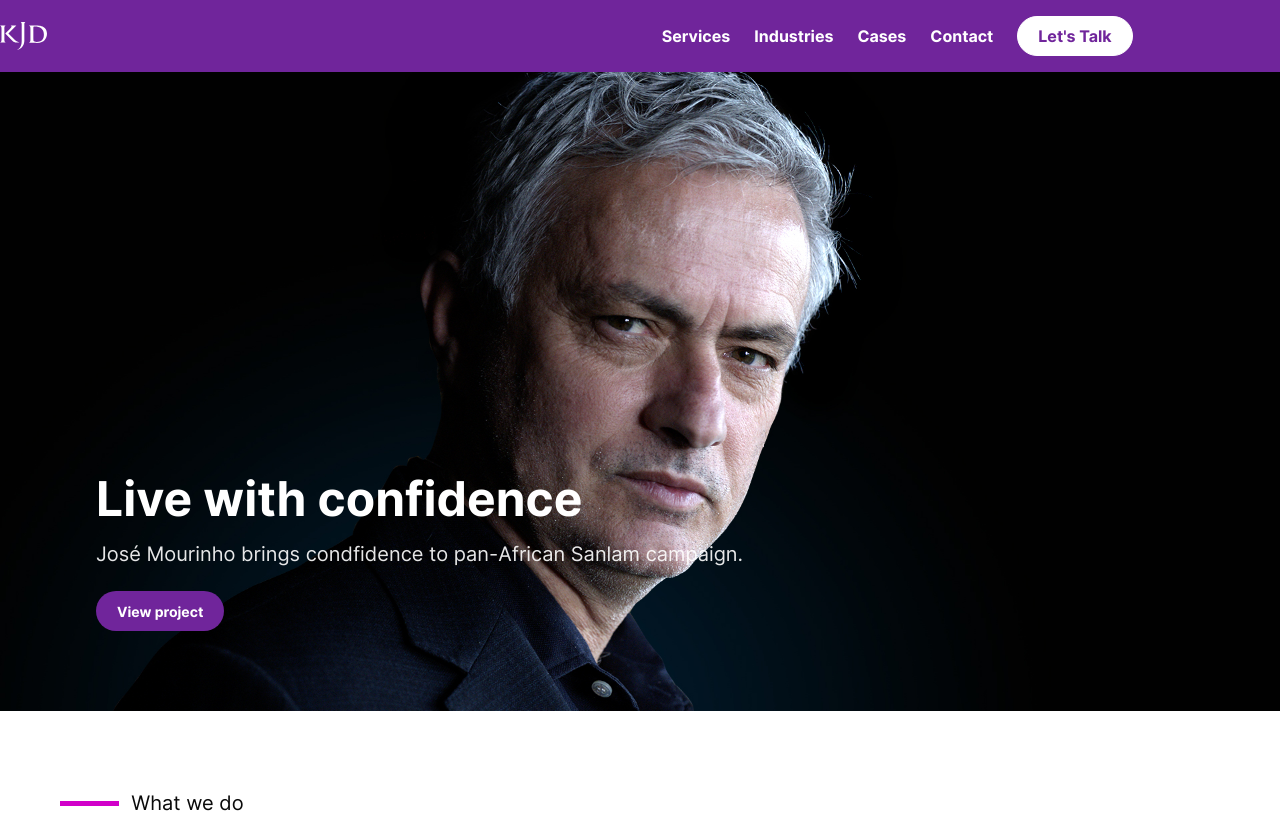
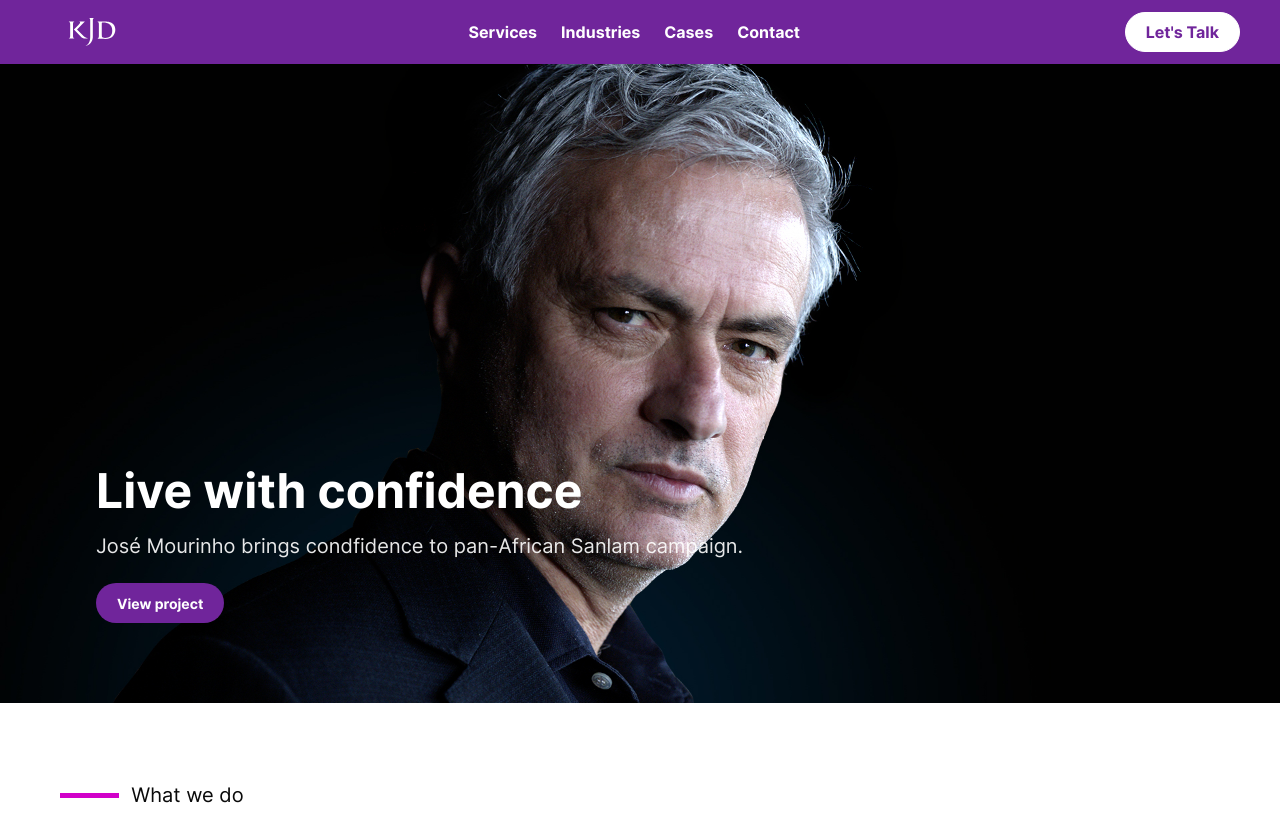
Before and after one commit to BenjaminOsmers/king-james, a React (Create React App) app: page / in a window 1280 px wide. Shown: the top 813 px of the page. Built offline with nearby package versions, Linux system fonts and the light colour scheme.

Commit message:
💄  Updated navbar spacing

```diff
--- a/public/index.html
+++ b/public/index.html
@@ -24,7 +24,7 @@
       work correctly both with client-side routing and a non-root public URL.
       Learn how to configure a non-root public URL by running `npm run build`.
     -->
-    <title>React App</title>
+    <title>King James Group</title>
   </head>
   <body>
     <noscript>You need to enable JavaScript to run this app.</noscript>
--- a/src/components/Hero/Hero.js
+++ b/src/components/Hero/Hero.js
@@ -9,10 +9,7 @@ const Hero = () => {
 
   return (
     <section className="hero is-primary is-large">
-      <div
-        className="hero-head"
-        style={{ backgroundColor: "rgba(112, 37, 155, 1)" }}
-      >
+      <div className="hero-head">
         <Navbar />
       </div>
       <div
@@ -33,7 +30,7 @@ const Hero = () => {
         >
           <p className="title pb-3 is-size-1">{content.title}</p>
           <p className="subtitle">{content.subtitle}</p>
-          <motion.span whileTap={{ scale: 0.9 }}>
+          <span whileTap={{ scale: 0.9 }}>
             <Link
               className="button is-primary is-inverted is-rounded"
               style={{
@@ -44,17 +41,18 @@ const Hero = () => {
               onMouseEnter={() => setHover(true)}
               onMouseLeave={() => setHover(false)}
             >
-              <span
+              <motion.span
                 className="has-text-weight-bold"
                 style={{
                   color: hover ? "rgba(112, 37, 155, 1)" : "#fff",
                   fontSize: "14px",
                 }}
+                whileTap={{ scale: 0.9 }}
               >
                 {content.button.text}
-              </span>
+              </motion.span>
             </Link>
-          </motion.span>
+          </span>
         </div>
       </div>
     </section>
--- a/src/components/Navbar/Navbar.js
+++ b/src/components/Navbar/Navbar.js
@@ -1,34 +1,53 @@
 import React, { useState } from "react";
 import content from "./content";
 import { Link } from "react-router-dom";
+import { motion } from "framer-motion";
 
 const Navbar = () => {
   const [hover, setHover] = useState(false);
   const [showMobile, setShowMobile] = useState(false);
 
   return (
-    <nav className="navbar py-2">
-      <div className="container">
+    <nav
+      className="navbar px-5"
+      role="navigation"
+      aria-label="main navigation"
+      style={{ backgroundColor: "rgba(112, 37, 155, 1)" }}
+    >
       <div className="navbar-brand">
-          <Link className="navbar-item" to="/">
+        <a className="navbar-item" href="/">
           <img
             src={`./assets/images/${content.logo}`}
+            width="112"
+            height="28"
             alt="Logo"
-              style={{ width: "100%" }}
           />
-          </Link>
+        </a>
+
         <span
+          role="button"
           className="navbar-burger"
-            data-target="navbarMenuHeroA"
+          aria-label="menu"
+          aria-expanded="false"
+          data-target="navbarBasicExample"
           onClick={() => setShowMobile(!showMobile)}
         >
-            <span style={{ backgroundColor: "#fff" }}></span>
-            <span style={{ backgroundColor: "#fff" }}></span>
-            <span style={{ backgroundColor: "#fff" }}></span>
+          <span aria-hidden="true" className="has-text-white"></span>
+          <span aria-hidden="true" className="has-text-white"></span>
+          <span aria-hidden="true" className="has-text-white"></span>
         </span>
       </div>
-        <div id="navbarMenuHeroA" className="navbar-menu">
-          <div className="navbar-end">
+
+      <div id="navbarBasicExample" className="navbar-menu">
+        <div
+          className="navbar-start p-0 m-0"
+          style={{
+            width: "100%",
+            display: "flex",
+            alignItems: "center",
+            justifyContent: "center",
+          }}
+        >
           {content.links.map((link, index) => (
             <Link
               key={index}
@@ -38,6 +57,10 @@ const Navbar = () => {
               {link.text}
             </Link>
           ))}
+        </div>
+
+        <div className="navbar-end">
+          <div className="navbar-item p-1">
             <span className="navbar-item">
               <Link
                 className="button is-primary is-inverted is-rounded"
@@ -66,6 +89,7 @@ const Navbar = () => {
         style={{
           backgroundColor: "rgba(112, 37, 155, 1)",
           height: showMobile ? 250 : 0,
+          display: showMobile ? "block" : "none",
           transition: "all 0.3s ease-in-out",
         }}
       >
@@ -100,12 +124,13 @@ const Navbar = () => {
                 borderColor: "#fff",
               }}
             >
-              <span
+              <motion.span
                 className="has-text-weight-bold"
                 style={{ color: hover ? "#fff" : "rgba(112, 37, 155, 1)" }}
+                whileTap={{ scale: 0.9 }}
               >
                 {content.button.text}
-              </span>
+              </motion.span>
             </Link>
           </span>
         </div>
```
Also changed, not shown: 1 other file (tests, documents, lock files or other folders). Lines whose indentation alone changed are shown as unchanged.
